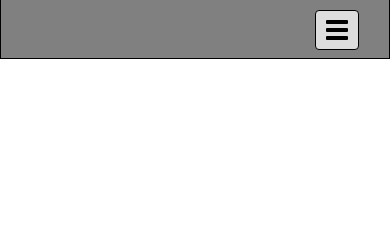
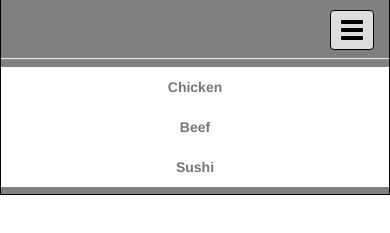
Before and after one commit to el-brouk/coursera-fullstack-course, a plain HTML site: page module3/index.html in a window 390 px wide. Both pictures are taken after a click on the button "Toggle navigation". Shown: the part 49-282 px from the top of the page. Drawn offline with nearby package versions, Linux system fonts and the light colour scheme.

Commit message:
changes 16.03

```diff
--- a/module3/css/styles.css
+++ b/module3/css/styles.css
@@ -14,15 +14,23 @@
   color: black;
   width: 400px;
   margin-top: 0px;
-
-
 }
 
  button.navbar-toggle .icon-bar {
 	border: 2px solid black;
 }
 
- .navbar-default .navbar-toggle {
+.navbar-default .navbar-toggle {
   border: 1px solid black;
+}
+
+#nav-list {
+ color: red;
+ font-weight: bold;
+ text-align: center;
 
 }
+
+#collapsable-nav #nav-list {
+  background-color: white;
+}
--- a/module3/index.html
+++ b/module3/index.html
@@ -6,46 +6,40 @@
 
     <title>Bootstrap hw module3</title>
 
-
     <link rel="stylesheet" href="css/bootstrap.min.css">
     <link rel="stylesheet" href="css/styles.css">
   </head>
 <body>
-
  <header>
     <nav id="header-nav" class="navbar navbar-default">
       <div class="container-fluid">
         <div class="navbar-header">
+
           <div class="navbar-brand">
             <h1>Food, LLC</h1>
           </div>
-        </div>
 
-         <button type="button" class="navbar-toggle collapsed" data-toggle="collapse" data-target="#navbar-collapsable" aria-expanded="false" >
+         <button type="button" class="navbar-toggle collapsed" data-toggle="collapse" data-target="#collapsable-nav" aria-expanded="false">
            <span class="sr-only">Toggle navigation</span>
            <span class="icon-bar"></span>
            <span class="icon-bar"></span>
-            <span class="icon-bar"></span>
+           <span class="icon-bar"></span>
          </button>
+        </div>
 
-         <div id="navbar-collapsable" class="collapse navbar-collapse">
+         <div id="collapsable-nav" class="collapse navbar-collapse">
            <ul id="nav-list" class="nav navbar-nav visible-xs">
             <li>
-              <a href="menu-categories.html">
-                <span>Chicken</a>
+              <a href="menu-categories.html"> Chicken</a>
             </li>
             <li>
-              <a href="#">
-                <span>Beef</a>
+              <a href="#"> Beef</a>
             </li>
             <li>
-              <a href="#">
-                <span>Sushi</a>
+              <a href="#"> Sushi</a>
             </li>
-            </div>
-            </li>
-          </ul><!-- #nav-list -->
-        </div>
+           </ul><!-- #nav-list -->
+         </div>
         </div>
     </nav>
 
@@ -53,7 +47,7 @@
 
 
   <!-- jQuery (Bootstrap JS plugins depend on it) -->
-  <script src="js/jquery-3.6.0.min.js"></script>
+  <script src="js/jquery-1.11.3.min.js"></script>
   <script src="js/bootstrap.min.js"></script>
   <script src="js/script.js"></script>
 </body>
```
